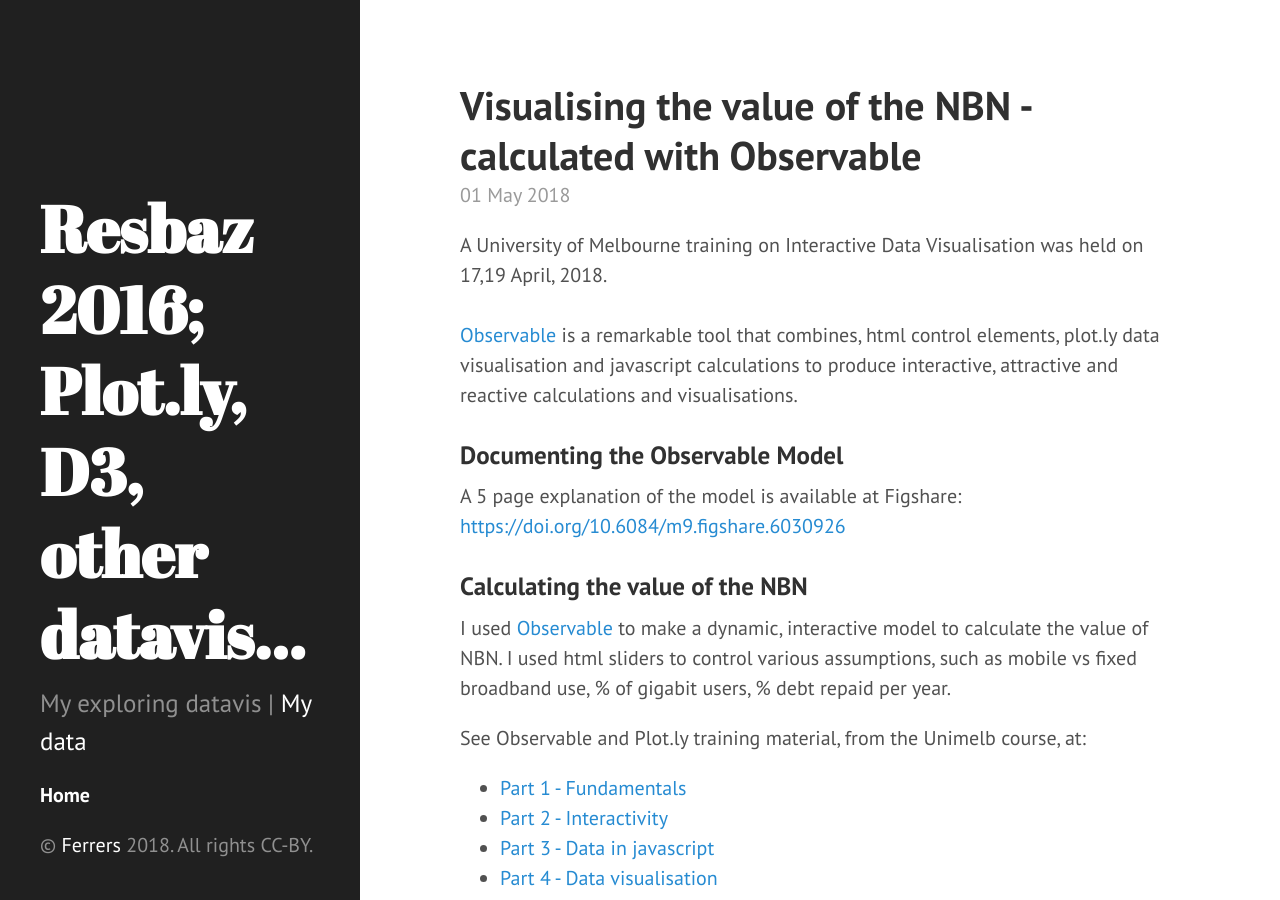
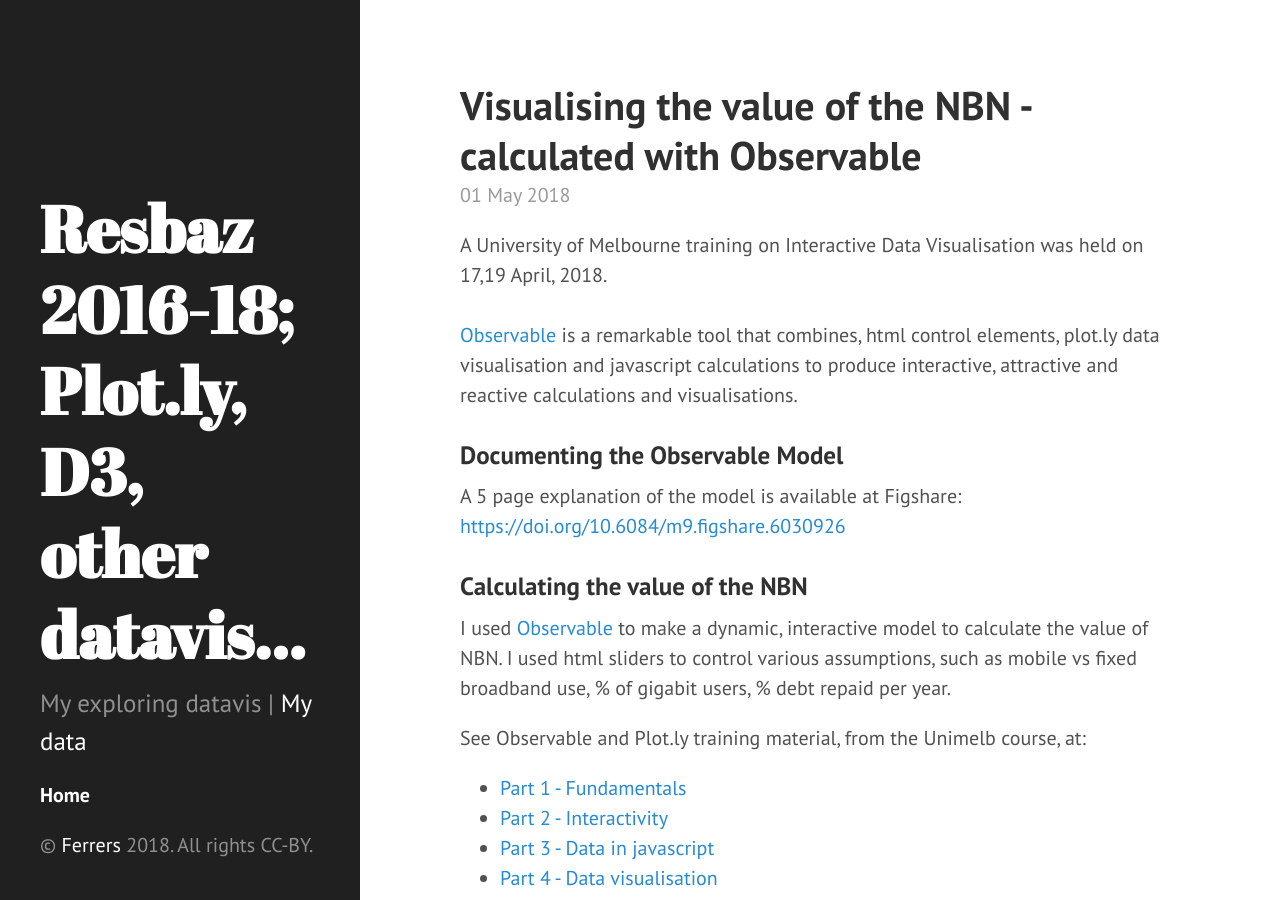
Before and after one commit to areff2000/areff2000.github.io, a Jekyll site: the page built from index.html, in a window 1280 px wide and 900 px high. Built offline with Jekyll 4.4.1, drawn with Linux system fonts in a browser that asks for light colours; the list of posts is cut into pages by our own code.

Commit message:
updated year

```diff
--- a/_config.yml
+++ b/_config.yml
@@ -3,7 +3,7 @@ highlighter: rouge
 // pygments: true
 markdown: kramdown
 url: http://areff2000.github.io
-title: Resbaz 2016; Plot.ly, D3, other datavis...
+title: Resbaz 2016-18; Plot.ly, D3, other datavis...
 tagline: Interactive Visualisation
 description: My exploring datavis | <a href="https://figshare.com/authors/Richard_Ferrers/401493">My data</a>
 paginate: 5
```
